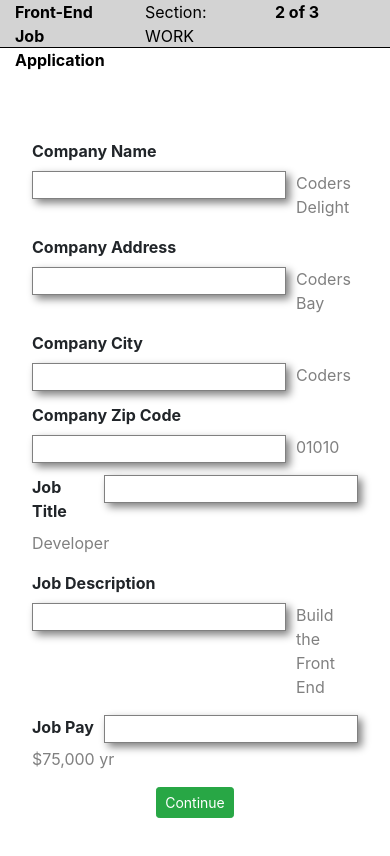
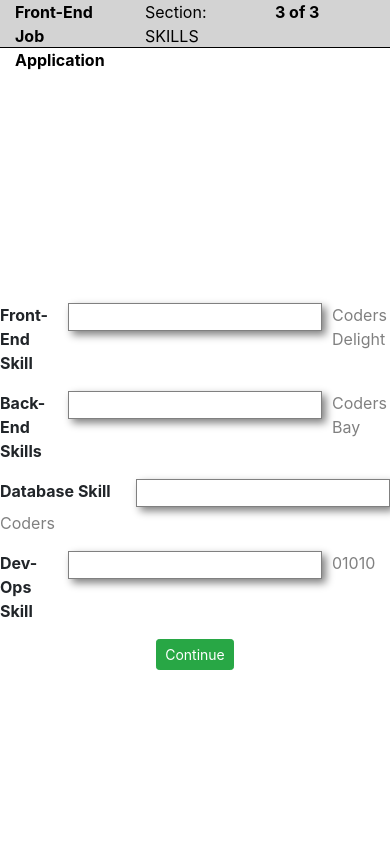
Before and after one commit to jcsmileyjr/job-application, a Vue app: page / in a window 390 px wide. Shown: the top 856 px of the page. Built offline with nearby package versions, Linux system fonts and the light colour scheme.

Commit message:
Add Skills page & update App.vue to reflect it

```diff
--- a/src/App.vue
+++ b/src/App.vue
@@ -6,6 +6,7 @@
         <Personal @update:personal-info="updatePersonal" />
       </b-row>
       <b-row v-if="currentView ==='work'"><Work @update:work-info="updateWork" /></b-row>
+      <b-row v-if="currentView ==='skills'"><Skills @update:skills-info="updateSkills" /></b-row>
     </b-container>
   </div>
 </template>
@@ -14,6 +15,7 @@
 import Nav from '@/components/Nav.vue';
 import Personal from '@/components/Personal.vue';
 import Work from '@/components/Work.vue';
+import Skills from '@/components/Skills.vue';
 
 export default {
   name: 'app',
@@ -21,13 +23,15 @@ export default {
     Nav,
     Personal,
     Work,
+    Skills,
   },
   data(){
     return{
       peronalData:{},
       workData:{},
-      currentView:"work",
-      pages:2,
+      skillsData:{},
+      currentView:"skills",
+      pages:3,
     }
   },
   methods:{
@@ -37,6 +41,10 @@ export default {
 
     updateWork(data){
       this.workData = data;
+    },
+
+    updateSkills(data){
+      this.skillsData = data;
     }
   }
 }
--- /dev/null
+++ b/src/components/Skills.vue
@@ -0,0 +1,84 @@
+<template>
+    <section>
+        <div id="skills">
+            <b-form-row class="input-form">
+                <b-col><label class="bold-label">Front-End Skill</label></b-col>
+                <b-col><input type="text" v-model="skillsData.feSkills" /></b-col>
+                <b-col><label class="example-label">Coders Delight</label></b-col>
+            </b-form-row>
+            <b-form-row class="input-form">
+                <b-col><label class="bold-label">Back-End Skills</label></b-col>
+                <b-col><input type="text" v-model="skillsData.beSkills" /></b-col>
+                <b-col><label class="example-label">Coders Bay</label></b-col>
+            </b-form-row>
+            <b-form-row class="input-form">
+                <b-col><label class="bold-label">Database Skill</label></b-col>
+                <b-col><input type="text" v-model="skillsData.dbSkills" /></b-col>
+                <b-col><label class="example-label">Coders</label></b-col>
+            </b-form-row>
+            <b-form-row class="input-form">
+                <b-col><label class="bold-label">Dev-Ops Skill</label></b-col>
+                <b-col><input type="text" v-model="skillsData.doSkills" /></b-col>
+                <b-col><label class="example-label">01010</label></b-col>
+            </b-form-row>
+            <div class="centerButton">
+                <b-button variant="success" type="submit" size="sm" @click="updateState">Continue</b-button>
+            </div>
+        </div>
+    </section>
+</template>
+
+<script>
+export default {
+    name:"skills",
+    data(){
+        return{
+            skillsData:{
+                feSkills:"",
+                beSkills:"",
+                dbSkills:"",
+                doSkills:"",
+            }
+        }
+    },
+    methods:{
+        updateState(){
+            this.$emit("update:skills-info", this.skillsData);
+        }
+    }
+}
+</script>
+
+<style>
+    .centerButton {
+        text-align: center;
+    }
+
+    input {
+        box-shadow: 4px 4px 8px grey;
+        border: 1px solid grey;
+    }
+
+    .input-form {
+        margin-bottom: .5rem;
+    }
+
+    .bold-label {
+        font-weight:bold;
+    }
+
+    .example-label {
+        color: grey;
+    }
+
+    #work {
+        background-color: white;
+        padding: 2rem;
+        margin-bottom: 1rem;
+    }
+
+    @media only screen and (max-width: 500px) {
+        .smallEmail {
+            font-size: .8rem;
+        }
+    }
--- a/src/components/Work.vue
+++ b/src/components/Work.vue
@@ -58,6 +58,7 @@ export default {
             }
         }
     },
+    name: "work",
     methods:{
         updateState(){
             this.$emit("update:work-info", this.workData);
```
